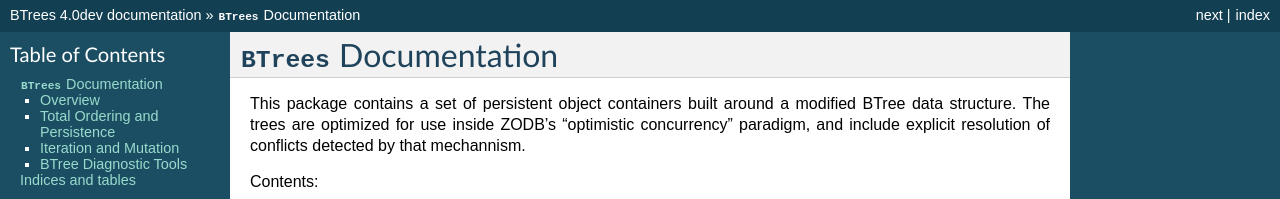
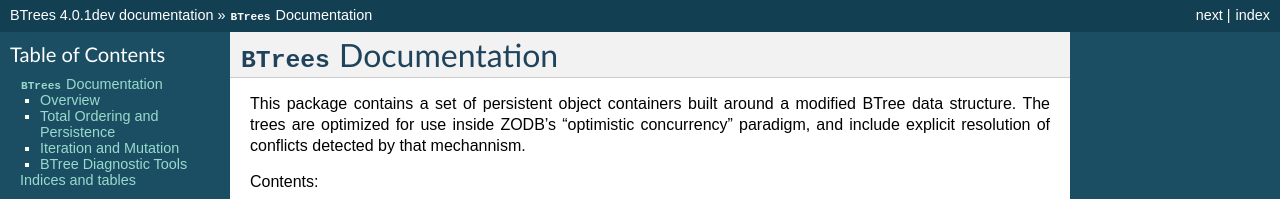
Before and after one commit to zopefoundation/BTrees, a Sphinx documentation site: the page built from docs/index.rst, in a window 1280 px wide and 900 px high. Shown: the top 199 px of the window. Built offline with Sphinx 7.4.7, drawn with Linux system fonts in a browser that asks for light colours; some of the changed text lies outside the part shown.

Commit message:
Bump docs version to match svb.

```diff
--- a/docs/conf.py
+++ b/docs/conf.py
@@ -57,7 +57,7 @@
 # The short X.Y version.
 version = '4.0'
 # The full version, including alpha/beta/rc tags.
-release = '4.0dev'
+release = '4.0.1dev'
 
 # The language for content autogenerated by Sphinx. Refer to documentation
 # for a list of supported languages.
```
